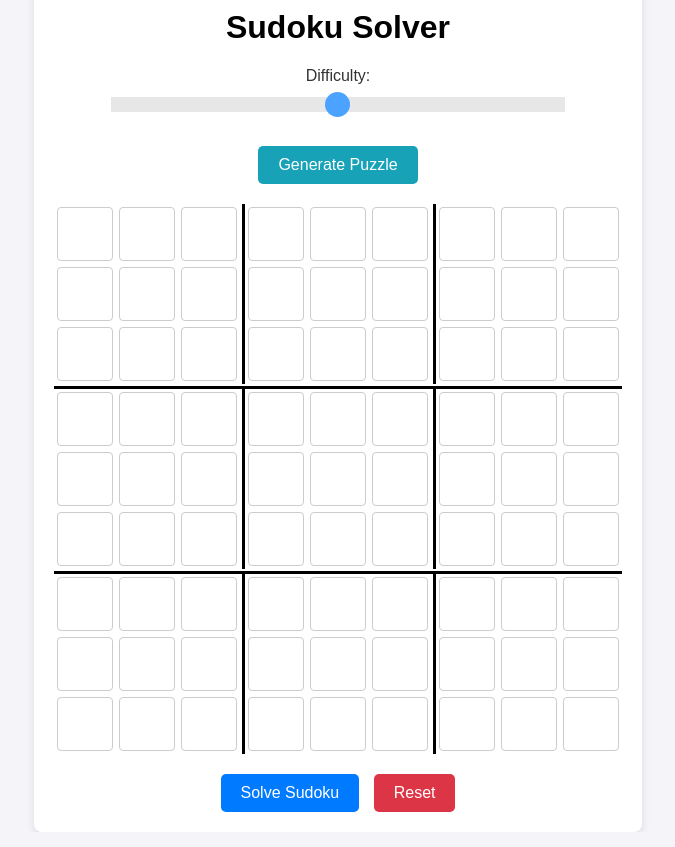
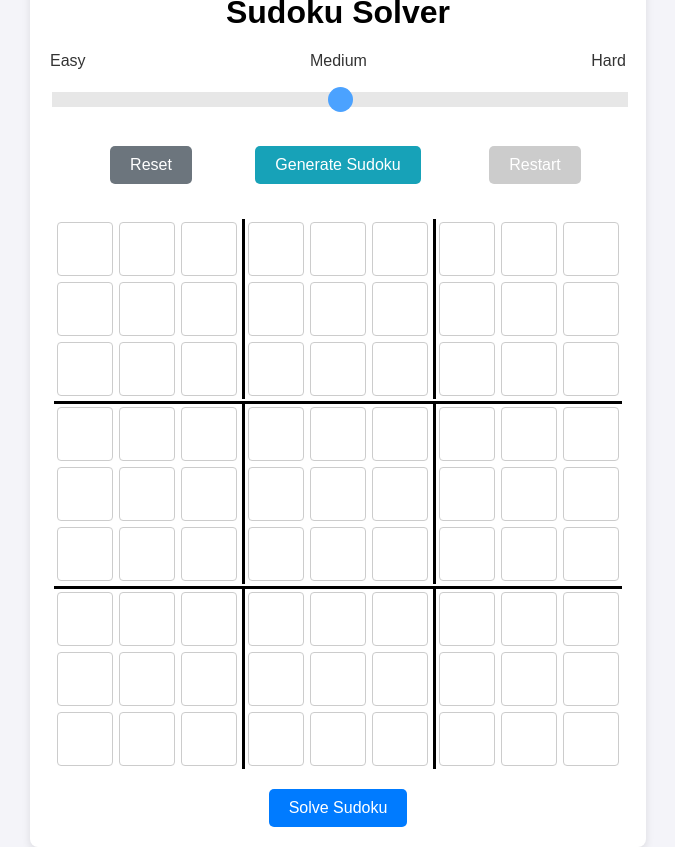
Before and after one commit to tbertini/SudokuSolverPy, a Flask app: page / in a window 1280 px wide. Shown: the whole page, without its empty margins (302-977 px from the left). Run offline with Flask 3, Linux system fonts and the light colour scheme.

Commit message:
Added / fixed new buttons

```diff
--- a/static/scripts.js
+++ b/static/scripts.js
@@ -1,3 +1,18 @@
+let initialPuzzle = [];
+let isPuzzleGenerated = false;
+
+function storeInitialPuzzle() {
+    initialPuzzle = [];
+    for (let i = 0; i < 9; i++) {
+        let row = [];
+        for (let j = 0; j < 9; j++) {
+            let cell = document.getElementById(`cell-${i}-${j}`);
+            row.push(cell.value ? parseInt(cell.value) : 0);
+        }
+        initialPuzzle.push(row);
+    }
+}
+
 function solveSudoku() {
     let puzzle = [];
     for (let i = 0; i < 9; i++) {
@@ -31,6 +46,19 @@ function solveSudoku() {
     });
 }
 
+function restartSudoku() {
+    const restartButton = document.getElementById('restart-button');
+    if (restartButton.classList.contains('disabled')) return; // Prevent function if button is disabled
+
+    for (let i = 0; i < 9; i++) {
+        for (let j = 0; j < 9; j++) {
+            document.getElementById(`cell-${i}-${j}`).value = initialPuzzle[i][j] || '';
+        }
+    }
+    document.body.style.backgroundColor = ""; // Reset background color
+    document.body.classList.remove('flash-red'); // Remove flashing effect
+}
+
 function resetSudoku() {
     for (let i = 0; i < 9; i++) {
         for (let j = 0; j < 9; j++) {
@@ -39,9 +67,10 @@ function resetSudoku() {
     }
     document.body.style.backgroundColor = ""; // Reset background color
     document.body.classList.remove('flash-red'); // Remove flashing effect
+    toggleRestartButton(false);
 }
 
-function generatePuzzle() {
+function generateSudoku() {
     resetSudoku();
     const difficulty = document.getElementById('difficulty-slider').value;
     fetch(`/generate?difficulty=${difficulty}`, {
@@ -55,8 +84,23 @@ function generatePuzzle() {
                     document.getElementById(`cell-${i}-${j}`).value = data.puzzle[i][j] || '';
                 }
             }
+            storeInitialPuzzle();
+            toggleRestartButton(true);
         } else {
-            alert('Failed to generate puzzle');
+            alert('Failed to generate sudoku');
         }
     });
 }
+
+function toggleRestartButton(enable) {
+    const restartButton = document.getElementById('restart-button');
+    if (enable) {
+        restartButton.classList.remove('disabled');
+        restartButton.disabled = false; // Ensure button is not disabled
+        isPuzzleGenerated = true;
+    } else {
+        restartButton.classList.add('disabled');
+        restartButton.disabled = true; // Disable the button
+        isPuzzleGenerated = false;
+    }
+}
--- a/static/styles.css
+++ b/static/styles.css
@@ -91,8 +91,8 @@ body {
     border: none;
     border-radius: 5px;
     cursor: pointer;
-    margin-top: 10px;
 }
+
 
 .generate-button:hover {
     background-color: #138496;
@@ -139,9 +139,66 @@ body {
     border-radius: 50%;
 }
 
+.slider-labels {
+    display: flex;
+    justify-content: space-between;
+    margin: 5px 0 20px;
+}
+
 .slider-label {
-    display: block;
-    margin-bottom: 10px;
+    display: inline-block;
     font-size: 16px;
     color: #333;
 }
+
+#difficulty-slider {
+    width: 100%;
+}
+
+.reset-button {
+    padding: 10px 20px;
+    font-size: 16px;
+    color: white;
+    background-color: #6c757d;
+    border: none;
+    border-radius: 5px;
+    cursor: pointer;
+    margin-left: 10px;
+}
+
+.reset-button:hover {
+    background-color: #5a6268;
+}
+
+.restart-button {
+    padding: 10px 20px;
+    font-size: 16px;
+    color: white;
+    background-color: #ffc107; /* Different color to distinguish from Reset button */
+    border: none;
+    border-radius: 5px;
+    cursor: pointer;
+    margin-left: 10px;
+}
+
+.restart-button:hover {
+    background-color: #e0a800;
+}
+
+.restart-button.disabled {
+    background-color: #ccc;
+    cursor: not-allowed;
+}
+
+.button-container {
+    display: flex;
+    align-items: center;
+    justify-content: center;
+}
+
+.button-container div{
+    border-radius: 8px;
+    padding: 15px 0px;
+    word-wrap: break-word;
+    min-width: 12rem;
+}
--- a/templates/index.html
+++ b/templates/index.html
@@ -8,10 +8,24 @@
     <div class="container">
         <h1>Sudoku Solver</h1>
         <div class="slider-container">
-            <label for="difficulty-slider" class="slider-label">Difficulty:</label>
+            <div class="slider-labels">
+                <span class="slider-label">Easy</span>
+                <span class="slider-label">Medium</span>
+                <span class="slider-label">Hard</span>
+            </div>
             <input type="range" id="difficulty-slider" min="1" max="3" value="2" class="slider">
         </div>
-        <button onclick="generatePuzzle()" class="generate-button">Generate Puzzle</button>
+        <div class="button-container">
+            <div class="left-div">
+                <button onclick="resetSudoku()" class="reset-button">Reset</button>
+            </div>
+            <div>
+                <button onclick="generateSudoku()" class="generate-button">Generate Sudoku</button>
+            </div>
+            <div class="right-div">
+                <button onclick="restartSudoku()" id="restart-button" class="restart-button disabled" disabled>Restart</button>
+            </div>
+        </div>
         <table class="sudoku-grid">
             {% for i in range(9) %}
             <tr>
@@ -28,7 +42,6 @@
             {% endfor %}
         </table>
         <button onclick="solveSudoku()" class="solve-button">Solve Sudoku</button>
-        <button onclick="resetSudoku()" class="restart-button">Reset</button>
     </div>
     <script src="/static/scripts.js"></script>
 </body>
```
